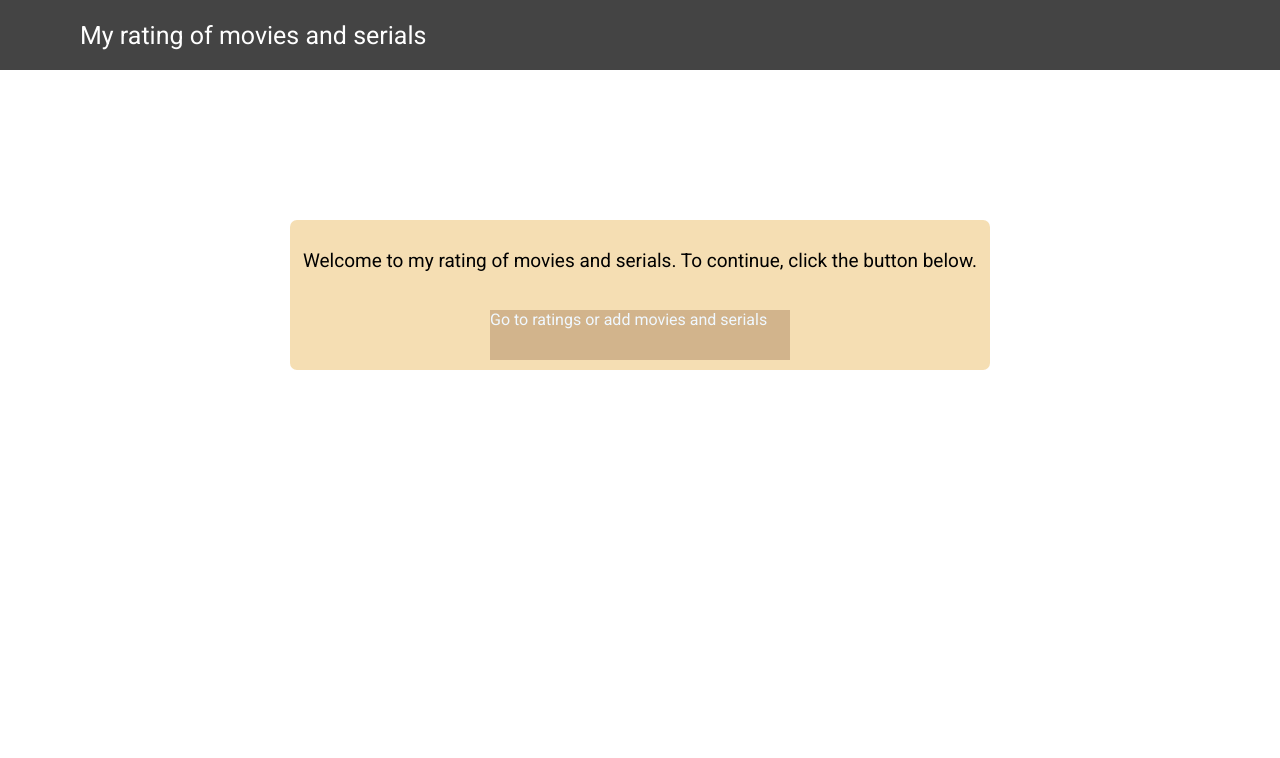
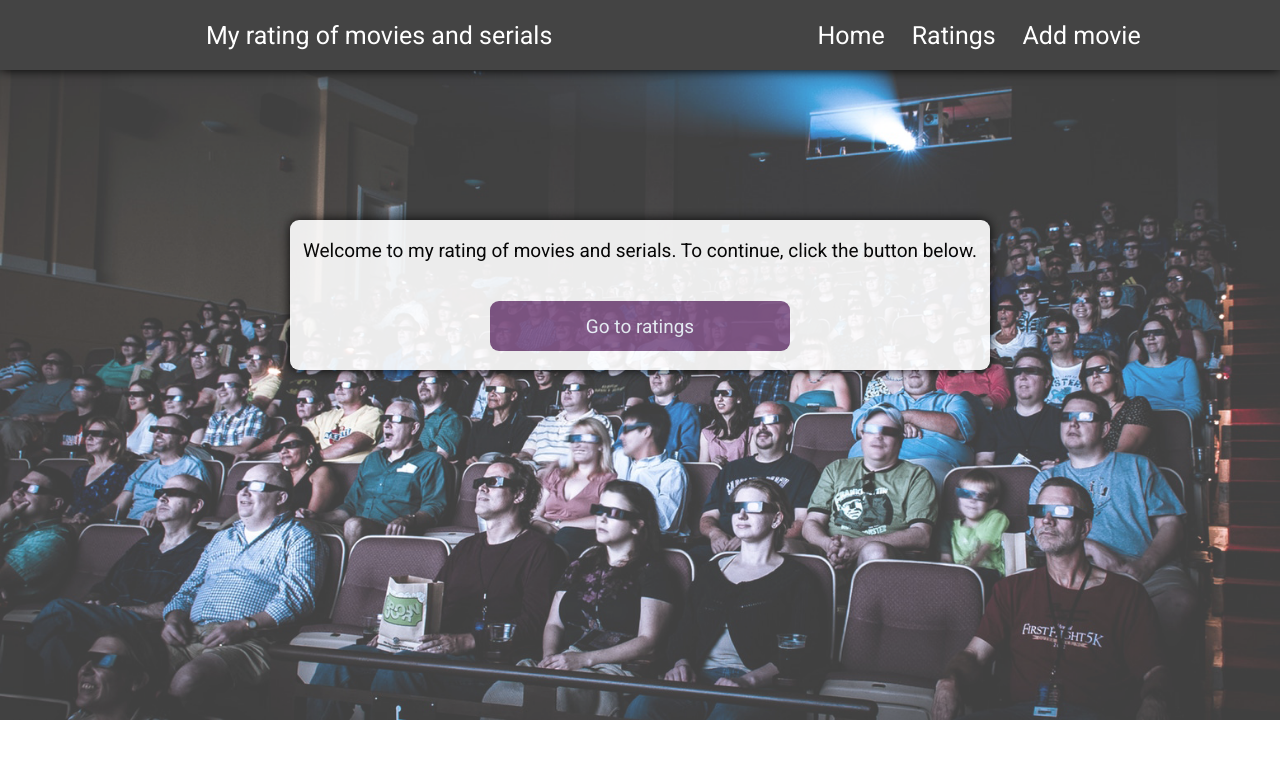
Before and after one commit to chakapega/my-rating-movies, a React (Create React App) app: page / in a window 1280 px wide. Shown: the top 758 px of the page. Built offline with nearby package versions, Linux system fonts and the light colour scheme; the HTML template or start-up script is replaced by a standard one.

Commit message:
Component changes, adding fonts with google fonts, adding background image

```diff
--- a/src/components/Header.css
+++ b/src/components/Header.css
@@ -4,9 +4,27 @@
   background-color: #444444;
   display: flex;
   align-items: center;
+  justify-content: space-around;
+  box-shadow: 0 0 11px;
 }
 .header__logo {
   margin-left: 80px;
   color: white;
   font-size: 25px;
+  text-decoration: none;
 }
+.header__navigation {
+  width: 350px;
+  display: flex;
+  justify-content: space-around;
+}
+.navigation__home {
+  color: white;
+  text-decoration: none;
+  font-size: 25px;
+}
+.navigation__rating {
+  color: white;
+  text-decoration: none;
+  font-size: 25px;
+}
--- a/src/components/Header.js
+++ b/src/components/Header.js
@@ -1,10 +1,16 @@
 import React from 'react';
 import './Header.css';
+import { Link } from 'react-router-dom';
 
 export default function Header() {
   return (
     <div className='header'>
       <span className='header__logo'>My rating of movies and serials</span>
+      <div className='header__navigation'>
+        <Link to='/' className='navigation__home'>Home</Link>
+        <Link to='/rating' className='navigation__rating'>Ratings</Link>
+        <Link to='/addmovie' className='navigation__home'>Add movie</Link>
+      </div>
     </div>
   );
 };
--- a/src/components/HomePage.css
+++ b/src/components/HomePage.css
@@ -10,10 +10,11 @@
   width: 700px;
   display: flex;
   flex-direction: column;
-  justify-content: space-around;
   align-items: center;
-  background-color: wheat;
-  border-radius: 7px;
+  background-color: white;
+  border-radius: 9px;
+  box-shadow: 0 0 11px;
+  opacity: 0.9;
 }
 .welcome__text {
   font-size: 19px;
@@ -21,7 +22,18 @@
 .welcome__link {
   width: 300px;
   height: 50px;
-  background-color: tan;
+  background-color: #805586;
   text-decoration: none;
   color: aliceblue;
+  display: flex;
+  justify-content: center;
+  align-items: center;
+  border-radius: 9px;
+  margin-top: 20px;
+  font-size: 19px;
 }
+.welcome__link:hover {
+  width: 303px;
+  height: 51px;
+  transition: 0.1s;
+}
--- a/src/components/HomePage.js
+++ b/src/components/HomePage.js
@@ -7,9 +7,7 @@ export default function Home() {
     <div className='home__page'>
       <div className='welcome__container'>
         <p className='welcome__text'>Welcome to my rating of movies and serials. To continue, click the button below.</p>
-        <Link className='welcome__link' to='/rating'>
-          Go to ratings or add movies and serials
-        </Link>
+        <Link className='welcome__link' to='/rating'>Go to ratings</Link>
       </div>
     </div>
   );
--- a/src/index.css
+++ b/src/index.css
@@ -2,4 +2,8 @@ body {
   margin: 0;
   padding: 0;
   font-family: 'Roboto', sans-serif;
+  background-color: #e6e6e6;
+  background: url(../src/images/backgroundcinema.png);
+  background-repeat: no-repeat;
+  background-size: cover;
 }
```
Also changed, not shown: src/images/backgroundcinema.png (added).
